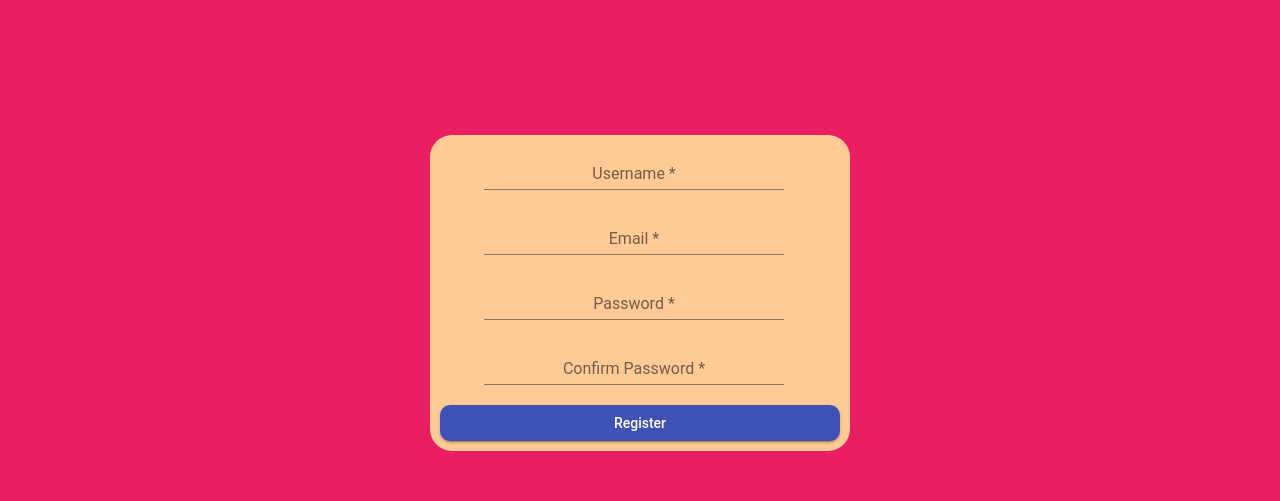
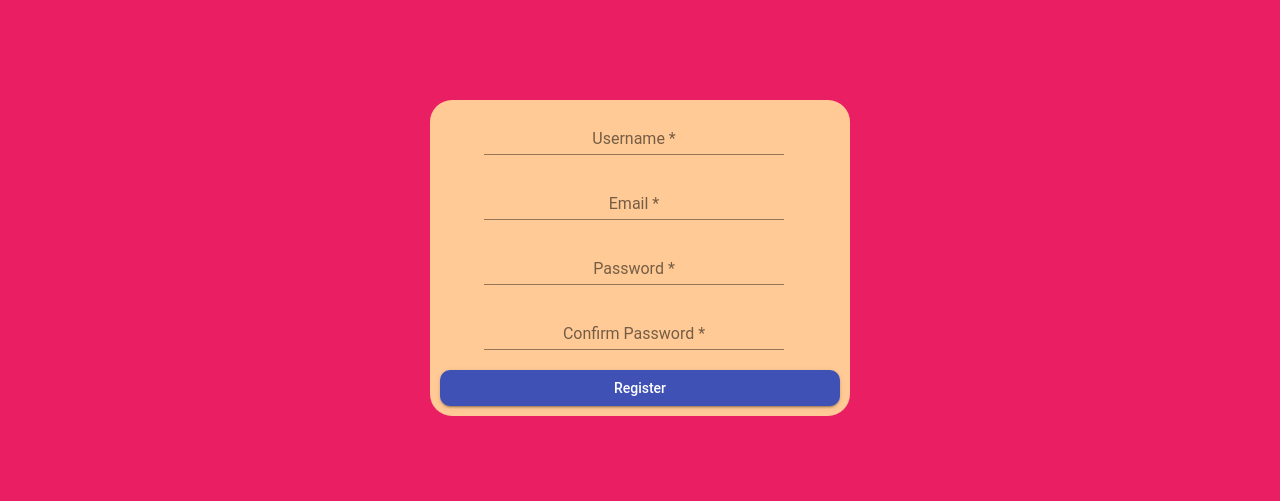
Before and after one commit to MarcinSalamon/Project2Client, an Angular app in the folder project2/: page /Registration in a window 1280 px wide. Shown: the top 501 px of the page. Built offline with nearby package versions, Linux system fonts and the light colour scheme; what angular-font-awesome would draw is missing.

Commit message:
fixed background issue

```diff
--- a/project2/src/app/registration/registration.component.css
+++ b/project2/src/app/registration/registration.component.css
@@ -21,10 +21,16 @@
     background-color: #282f44;
   } */
 
+  .background {
+    background-color: #e91e63;
+    height: 603px;
+    padding-top: 100px;
+}
+
   .bg{
       background-color: #FFCA95;
       max-width: 400px;
-      margin: 135px auto;
+      margin: auto;
       border-radius: 22px;
       text-align: center;
       padding: 10px;
--- a/project2/src/app/registration/registration.component.html
+++ b/project2/src/app/registration/registration.component.html
@@ -1,5 +1,6 @@
 <!-- <body id="bg"> -->
 <!-- <html class="bg"> -->
+<div class="background">
   <div class="bg">
     <form class="registration-form">
       <mat-form-field class="registration-full-width">
@@ -50,5 +51,6 @@
       <!-- <div id="cross"></div> -->
     </div>
   </div>
+</div>
 <!-- </html> -->
 <!-- </body> -->
--- a/project2/src/index.html
+++ b/project2/src/index.html
@@ -7,7 +7,7 @@
   <meta name="viewport" content="width=device-width, initial-scale=1">
   <link rel="icon" type="image/x-icon" href="https://encrypted-tbn0.gstatic.com/images?q=tbn:ANd9GcTHZjp6v6JsLJ6C7_xsnz9PllrM2YwqOYkguW2P_cqAapqB-Vzvog" style="min-width:1000px; max-width:1000px;">
 </head>
-<body class="background">
+<body>
   <app-root></app-root>
 </body>
 </html>
--- a/project2/src/styles.css
+++ b/project2/src/styles.css
@@ -2,12 +2,6 @@
 /* @import '~@angular/material/prebuilt-themes/deeppurple-amber.css'; */
 @import '~@angular/material/prebuilt-themes/indigo-pink.css';
 
-
-.background {
-    background-color: #e91e63;
-    height: 100%;
-}
-
 body {
   margin: 0;
 }
```
Lines whose indentation alone changed are shown as unchanged.
